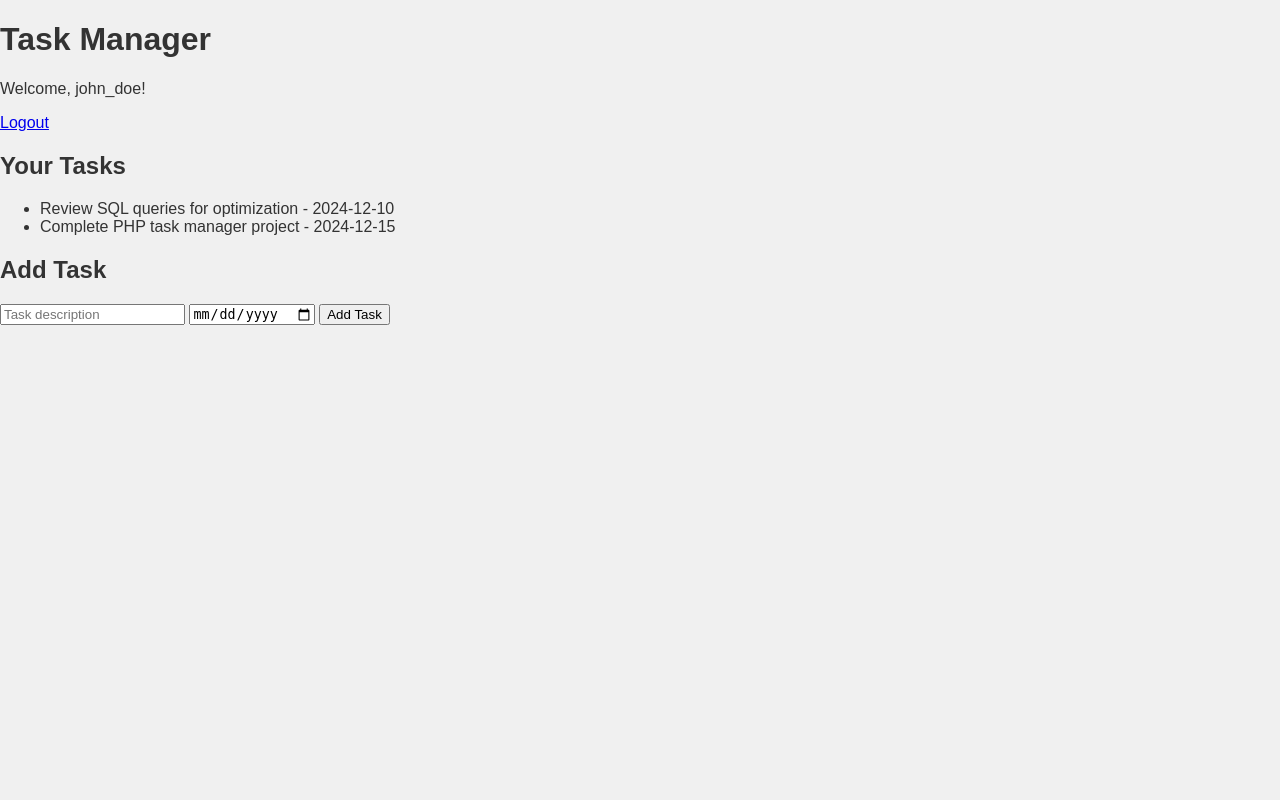
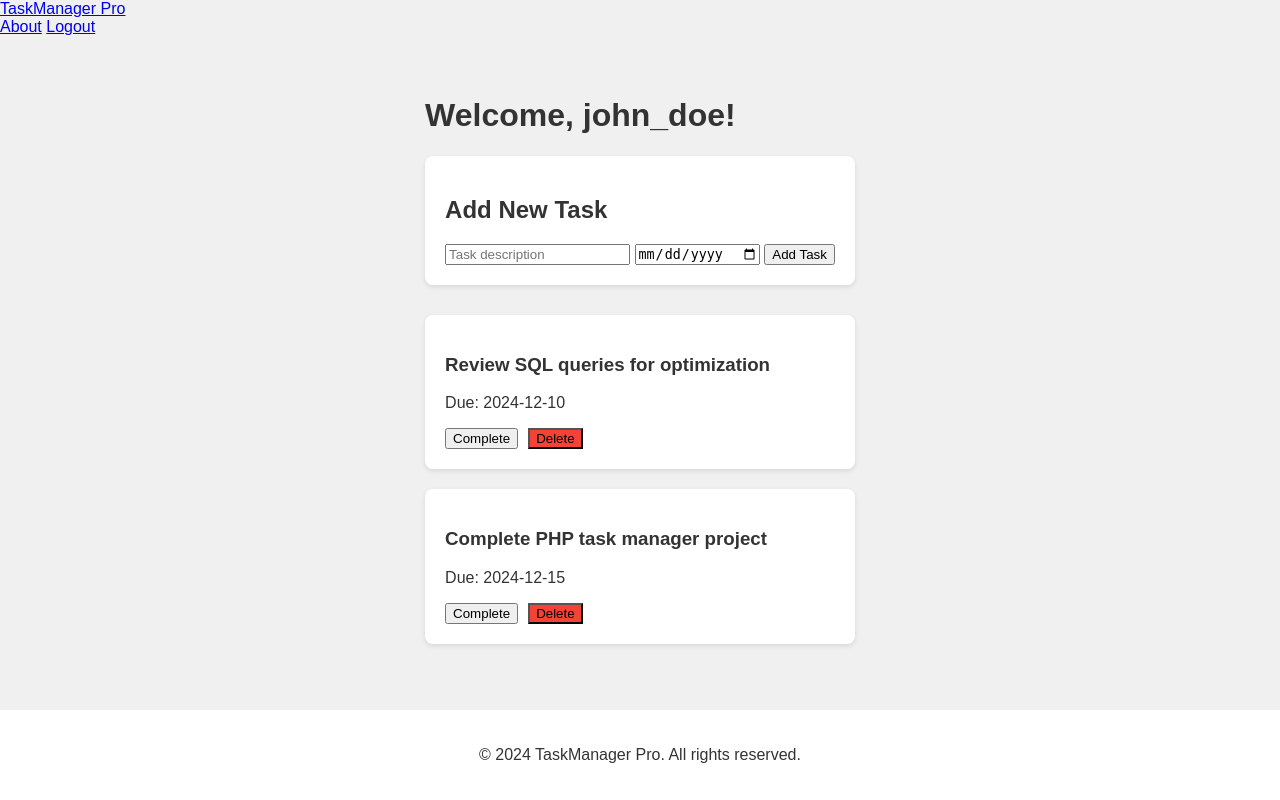
Before and after one commit to Helixrl/FinalProject, a PHP site: page /index5.php in a window 1280 px wide. Run offline with PHP 8.4, Linux system fonts and the light colour scheme; a user stored in the database is signed in; data comes from the database, SQL or seed files in the repository.

Commit message:
wip (refer to previous comment) (accidently pushed to origin without saving the index file)

```diff
--- a/index5.php
+++ b/index5.php
@@ -3,6 +3,7 @@
 session_start();
 require 'config.php';
 // Used LLM (Copilot) to help me with the logic for creating a better looking dashboard with more features
+// Prompted it to make the php simple and refered to previous demos
 if ($_SERVER['REQUEST_METHOD'] == 'POST' && isset($_POST['task'])) {
     if (isset($_SESSION['user_id'])) {
         $task = trim($_POST['task']);
@@ -21,7 +22,7 @@ if ($_SERVER['REQUEST_METHOD'] == 'POST' && isset($_POST['task'])) {
     header('Location: index5.php');
     exit;
 }
-// Used LLM to help with deleting task and making it look nicer
+// Used LLM (Copilot) to make the delete task look good and to also help with the sql part
 if (isset($_POST['delete_task']) && isset($_SESSION['user_id'])) {
     $task_id = $_POST['task_id'];
     $sql = "DELETE FROM tasks WHERE id = :id AND user_id = :user_id";
@@ -30,7 +31,7 @@ if (isset($_POST['delete_task']) && isset($_SESSION['user_id'])) {
     header('Location: index5.php');
     exit;
 }
-// Used LLM to help with the complete task function and making it not look bland
+// Used LLM (Copilot) also added complete task function, wanted it to prompt a color as well
 if (isset($_POST['complete_task']) && isset($_SESSION['user_id'])) {
     $task_id = $_POST['task_id'];
     $sql = "UPDATE tasks SET is_completed = NOT is_completed WHERE id = :id AND user_id = :user_id";
@@ -39,7 +40,7 @@ if (isset($_POST['complete_task']) && isset($_SESSION['user_id'])) {
     header('Location: index5.php');
     exit;
 }
-
+// Got This block of code from previous demos and asked an LLM to help fix it for my website because it wasnt working
 $tasks = [];
 if (isset($_SESSION['user_id'])) {
     $sql = "SELECT * FROM tasks WHERE user_id = :user_id ORDER BY is_completed, due_date";
@@ -48,36 +49,105 @@ if (isset($_SESSION['user_id'])) {
     $tasks = $stmt->fetchAll();
 }
 ?>
-
 <!DOCTYPE html>
-<html>
+<html lang="en">
 <head>
-    <title>Task Manager</title>
+    <meta charset="UTF-8">
+    <meta name="viewport" content="width=device-width, initial-scale=1.0">
+    <title>TaskManager Pro</title>
     <link rel="stylesheet" href="styles.css">
 </head>
 <body>
-<!-- Used LLM to incorperate all the php seen in the html (could not figure out how to incorperate it) !-->
-<div class="main-container">
-    <h1>Task Manager</h1>
-    <p>Welcome, <?php echo htmlspecialchars($_SESSION['username']); ?>!</p>
+    <!-- Got LLM to help me with the class structure because i strugle with that !-->
+     <!-- Also got LLM (ChatGPT) to help with the php in all the html because that was also a struggle !-->
+    <nav class="main-nav">
+        <div class="nav-container">
+            <a href="index5.php" class="logo">TaskManager Pro</a>
+            <div class="nav-links">
+                <?php if (isset($_SESSION['user_id'])): ?>
+                    <a href="about.php">About</a>
                     <a href="logout.php">Logout</a>
+                <?php else: ?>
+                    <a href="login.php">Login</a>
+                    <a href="register.php">Register</a>
+                <?php endif; ?>
+            </div>
+        </div>
+    </nav>
 
-    <h2>Your Tasks</h2>
-    <ul>
-        <?php foreach ($tasks as $task): ?>
-            <li>
-                <?php echo htmlspecialchars($task['task']); ?>
-                - <?php echo htmlspecialchars($task['due_date']); ?>
-            </li>
-        <?php endforeach; ?>
-    </ul>
+    <?php if (!isset($_SESSION['user_id'])): ?>
 
-    <h2>Add Task</h2>
+        <section class="hero">
+            <div class="hero-content">
+                <h1>Welcome to TaskManager Pro</h1>
+                <p>Organize your life, one task at a time</p>
+                <a href="register.php" class="cta-button">Get Started</a>
+            </div>
+        </section>
+        <!-- Got LLM to help with the class structure again for what i wanted to do, didnt add any code though, just helped me step through it !-->
+        <section class="features">
+            <div class="container">
+                <h2>Why Choose TaskManager Pro?</h2>
+                <div class="feature-grid">
+                    <div class="feature-card">
+                        <h3>Simple Organization</h3>
+                        <p>Keep track of all your tasks in one place</p>
+                    </div>
+                    <div class="feature-card">
+                        <h3>Due Dates</h3>
+                        <p>Never miss a deadline again</p>
+                    </div>
+                    <div class="feature-card">
+                        <h3>Progress Tracking</h3>
+                        <p>Monitor your productivity</p>
+                    </div>
+                </div>
+            </div>
+        </section>
+    <?php else: ?>
+        <!-- Got LLM to help with the dashboard !-->
+        <div class="dashboard-container">
+            <h1>Welcome, <?php echo htmlspecialchars($_SESSION['username']); ?>!</h1>
+
+            <!-- Add Task Form -->
+            <div class="task-form">
+                <h2>Add New Task</h2>
                 <form method="POST" action="index5.php">
                     <input type="text" name="task" placeholder="Task description" required>
                     <input type="date" name="due_date" required>
                     <button type="submit">Add Task</button>
                 </form>
             </div>
+
+            <!-- Task List (Got LLM to help with php parts) -->
+            <div class="task-list">
+                <?php foreach ($tasks as $task): ?>
+                    <div class="task-card <?php echo $task['is_completed'] ? 'completed' : ''; ?>">
+                        <h3><?php echo htmlspecialchars($task['task']); ?></h3>
+                        <p>Due: <?php echo htmlspecialchars($task['due_date']); ?></p>
+                        <div class="task-actions">
+                            <form method="POST" action="index5.php" style="display: inline;">
+                                <input type="hidden" name="task_id" value="<?php echo $task['id']; ?>">
+                                <button type="submit" name="complete_task">
+                                    <?php echo $task['is_completed'] ? 'Mark Incomplete' : 'Complete'; ?>
+                                </button>
+                            </form>
+                            <form method="POST" action="index5.php" style="display: inline;">
+                                <input type="hidden" name="task_id" value="<?php echo $task['id']; ?>">
+                                <button type="submit" name="delete_task" class="delete-btn">Delete</button>
+                            </form>
+                        </div>
+                    </div>
+                <?php endforeach; ?>
+            </div>
+        </div>
+    <?php endif; ?>
+
+    <!-- Got LLM to help with the php line below !-->
+    <footer class="main-footer">
+        <div class="footer-container">
+            <p>&copy; <?php echo date('Y'); ?> TaskManager Pro. All rights reserved.</p>
+        </div>
+    </footer>
 </body>
 </html>
```
Lines whose indentation alone changed are shown as unchanged.
